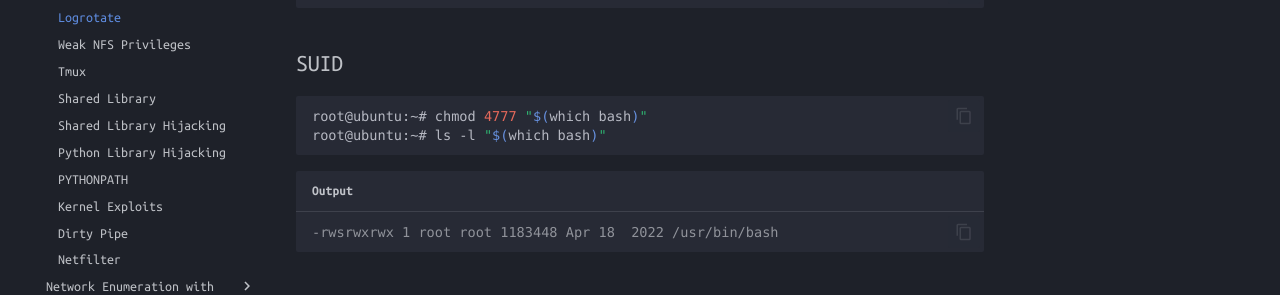
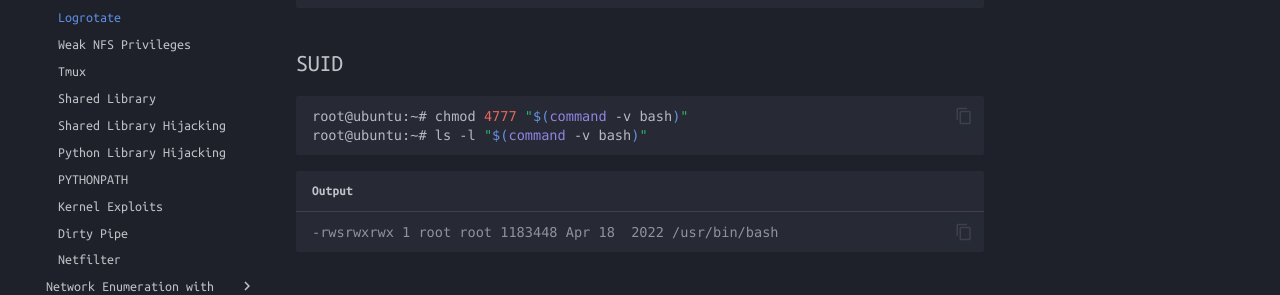
Before and after one commit to x3525/3525, an MkDocs documentation site: the page built from docs/linux-privilege-escalation/logrotate.md, in a window 1280 px wide and 900 px high, scrolled down 2349 px. Shown: the part 451-746 px from the top of the window. Built offline with MkDocs 1.6.1 and Material for MkDocs 9.7.7, drawn with Linux system fonts in a browser that asks for light colours; some web fonts are replaced; plug-ins that fetch from the network failed and are left out.

Commit message:
Update logrotate.md

````diff
--- a/docs/linux-privilege-escalation/logrotate.md
+++ b/docs/linux-privilege-escalation/logrotate.md
@@ -123,8 +123,8 @@ root
 ## SUID
 
 ```shell
-root@ubuntu:~# chmod 4777 "$(which bash)"
-root@ubuntu:~# ls -l "$(which bash)"
+root@ubuntu:~# chmod 4777 "$(command -v bash)"
+root@ubuntu:~# ls -l "$(command -v bash)"
 ```
 
 ```output title="Output"
````
